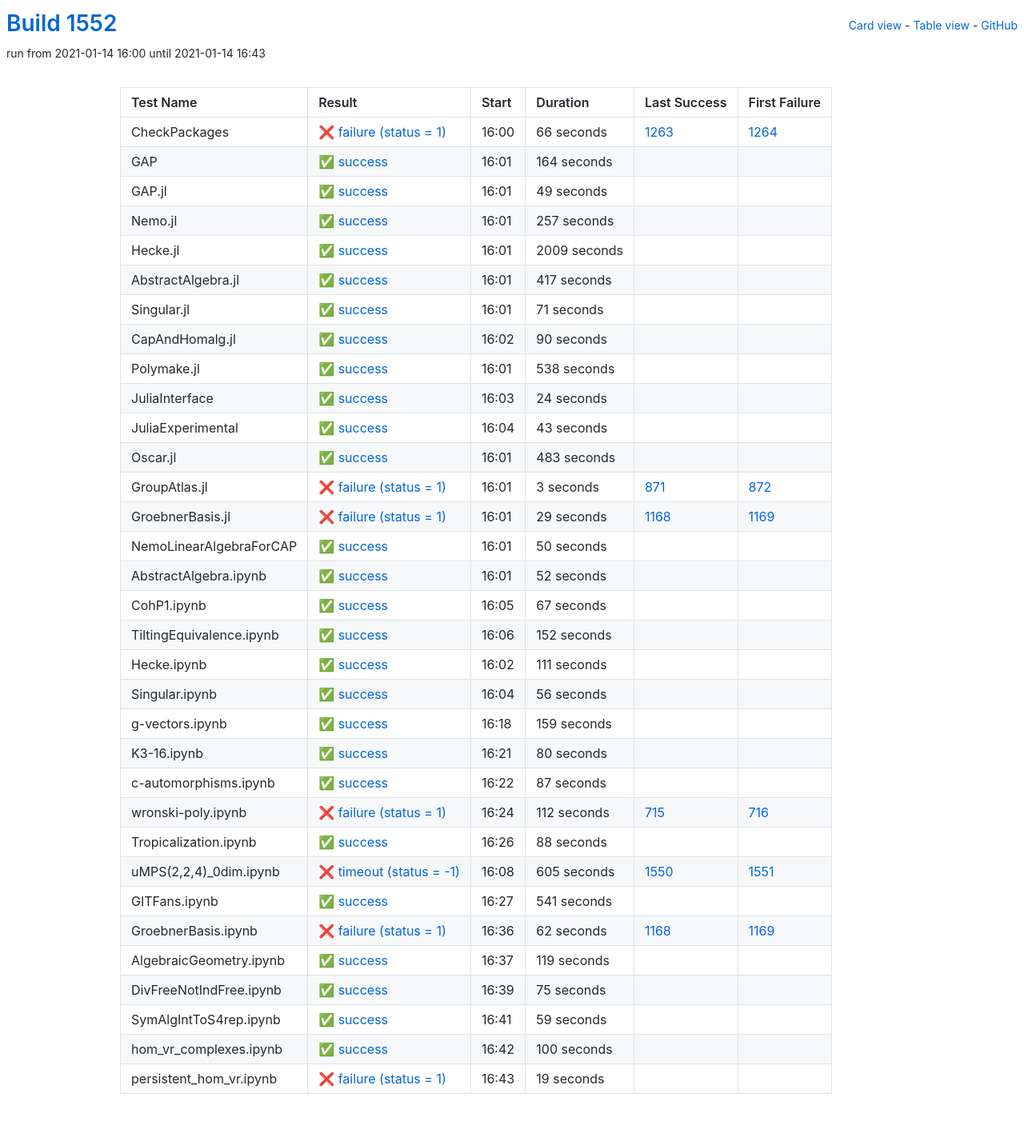
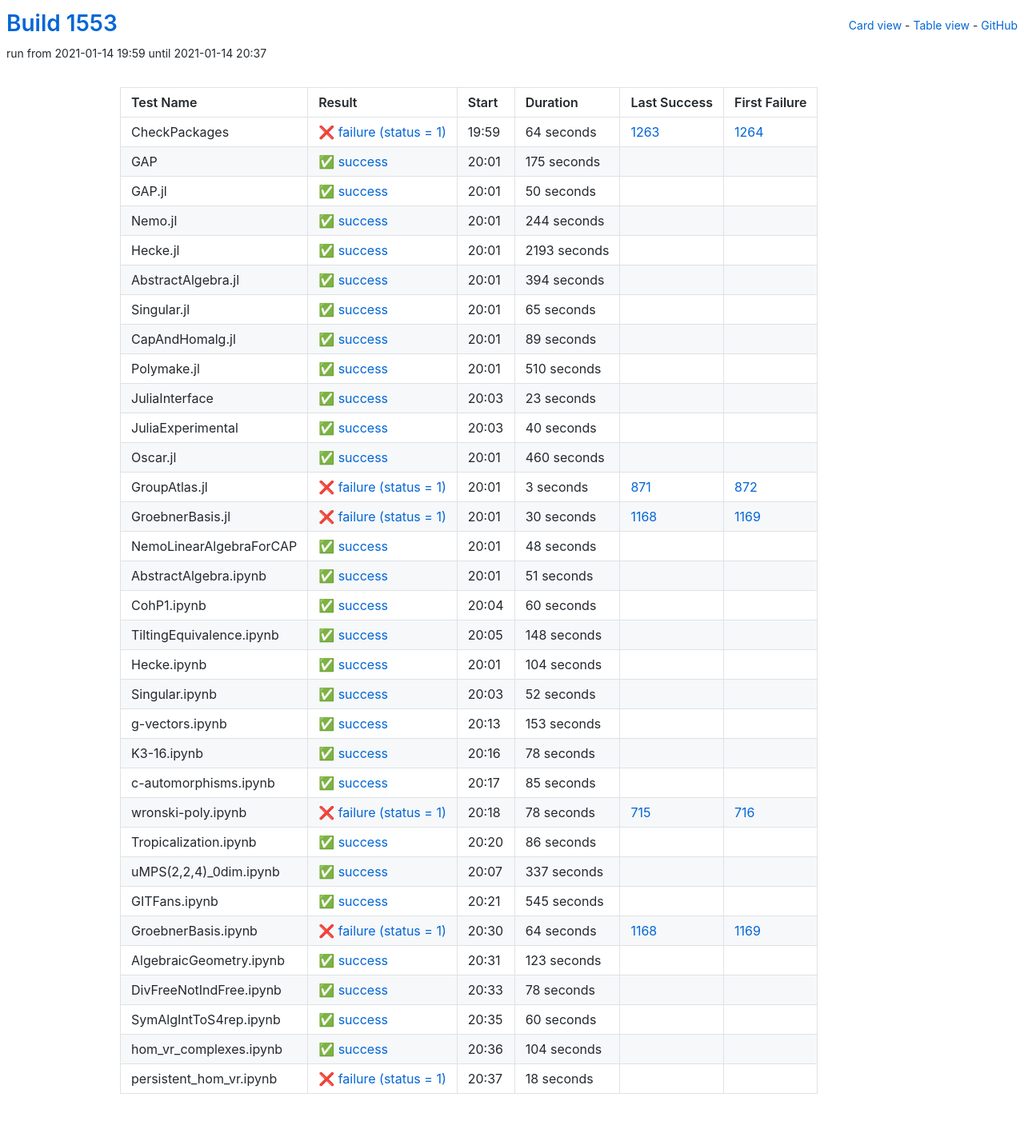
Before and after one commit to oscar-system/oscar-ci-status-stable, a Jekyll site: the page built from table.html, in a window 1280 px wide. Shown: the whole page at 80% size. Built offline with Jekyll 4.4.1, drawn with Linux system fonts in a browser that asks for light colours.

Commit message:
Build #1553

```diff
--- a/_data/ci.yml
+++ b/_data/ci.yml
@@ -1,6 +1,6 @@
 ---
-build: 1552
-build_url: https://oscarci.mathematik.uni-kl.de/job/oscar-stable/1552/
+build: 1553
+build_url: https://oscarci.mathematik.uni-kl.de/job/oscar-stable/1553/
 job: oscar-stable
 organization: oscar-system
 repo: oscar-ci-status-stable
@@ -8,152 +8,152 @@ repourl: https://github.com/oscar-system/oscar-ci-status-stable
 tests:
 - name: CheckPackages
   id: checkpackages
-  log: https://oscarci.mathematik.uni-kl.de/job/oscar-stable/1552/artifact/logs/build-1552/CheckPackages.log
-  start: 2021-01-14 16:00
+  log: https://oscarci.mathematik.uni-kl.de/job/oscar-stable/1553/artifact/logs/build-1553/CheckPackages.log
+  start: 2021-01-14 19:59
   success: false
   exitcode: 1
   status: failure
-  duration: 66
+  duration: 64
   last_success: 1263
   last_success_url: https://oscarci.mathematik.uni-kl.de/job/oscar-stable/1263/
   first_failure: 1264
   first_failure_url: https://oscarci.mathematik.uni-kl.de/job/oscar-stable/1264/
 - name: GAP
   id: gap
-  log: https://oscarci.mathematik.uni-kl.de/job/oscar-stable/1552/artifact/logs/build-1552/GAP.log
-  start: 2021-01-14 16:01
+  log: https://oscarci.mathematik.uni-kl.de/job/oscar-stable/1553/artifact/logs/build-1553/GAP.log
+  start: 2021-01-14 20:01
   success: true
   exitcode: 0
   status: success
-  duration: 164
+  duration: 175
   last_success: false
   last_success_url:
   first_failure: false
   first_failure_url:
 - name: GAP.jl
   id: gap-jl
-  log: https://oscarci.mathematik.uni-kl.de/job/oscar-stable/1552/artifact/logs/build-1552/GAP.jl.log
-  start: 2021-01-14 16:01
+  log: https://oscarci.mathematik.uni-kl.de/job/oscar-stable/1553/artifact/logs/build-1553/GAP.jl.log
+  start: 2021-01-14 20:01
   success: true
   exitcode: 0
   status: success
-  duration: 49
+  duration: 50
   last_success: false
   last_success_url:
   first_failure: false
   first_failure_url:
 - name: Nemo.jl
   id: nemo-jl
-  log: https://oscarci.mathematik.uni-kl.de/job/oscar-stable/1552/artifact/logs/build-1552/Nemo.jl.log
-  start: 2021-01-14 16:01
+  log: https://oscarci.mathematik.uni-kl.de/job/oscar-stable/1553/artifact/logs/build-1553/Nemo.jl.log
+  start: 2021-01-14 20:01
   success: true
   exitcode: 0
   status: success
-  duration: 257
+  duration: 244
   last_success: false
   last_success_url:
   first_failure: false
   first_failure_url:
 - name: Hecke.jl
   id: hecke-jl
-  log: https://oscarci.mathematik.uni-kl.de/job/oscar-stable/1552/artifact/logs/build-1552/Hecke.jl.log
-  start: 2021-01-14 16:01
+  log: https://oscarci.mathematik.uni-kl.de/job/oscar-stable/1553/artifact/logs/build-1553/Hecke.jl.log
+  start: 2021-01-14 20:01
   success: true
   exitcode: 0
   status: success
-  duration: 2009
+  duration: 2193
   last_success: false
   last_success_url:
   first_failure: false
   first_failure_url:
 - name: AbstractAlgebra.jl
   id: abstractalgebra-jl
-  log: https://oscarci.mathematik.uni-kl.de/job/oscar-stable/1552/artifact/logs/build-1552/AbstractAlgebra.jl.log
-  start: 2021-01-14 16:01
+  log: https://oscarci.mathematik.uni-kl.de/job/oscar-stable/1553/artifact/logs/build-1553/AbstractAlgebra.jl.log
+  start: 2021-01-14 20:01
   success: true
   exitcode: 0
   status: success
-  duration: 417
+  duration: 394
   last_success: false
   last_success_url:
   first_failure: false
   first_failure_url:
 - name: Singular.jl
   id: singular-jl
-  log: https://oscarci.mathematik.uni-kl.de/job/oscar-stable/1552/artifact/logs/build-1552/Singular.jl.log
-  start: 2021-01-14 16:01
+  log: https://oscarci.mathematik.uni-kl.de/job/oscar-stable/1553/artifact/logs/build-1553/Singular.jl.log
+  start: 2021-01-14 20:01
   success: true
   exitcode: 0
   status: success
-  duration: 71
+  duration: 65
   last_success: false
   last_success_url:
   first_failure: false
   first_failure_url:
 - name: CapAndHomalg.jl
   id: capandhomalg-jl
-  log: https://oscarci.mathematik.uni-kl.de/job/oscar-stable/1552/artifact/logs/build-1552/CapAndHomalg.jl.log
-  start: 2021-01-14 16:02
+  log: https://oscarci.mathematik.uni-kl.de/job/oscar-stable/1553/artifact/logs/build-1553/CapAndHomalg.jl.log
+  start: 2021-01-14 20:01
   success: true
   exitcode: 0
   status: success
-  duration: 90
+  duration: 89
   last_success: false
   last_success_url:
   first_failure: false
   first_failure_url:
 - name: Polymake.jl
   id: polymake-jl
-  log: https://oscarci.mathematik.uni-kl.de/job/oscar-stable/1552/artifact/logs/build-1552/Polymake.jl.log
-  start: 2021-01-14 16:01
+  log: https://oscarci.mathematik.uni-kl.de/job/oscar-stable/1553/artifact/logs/build-1553/Polymake.jl.log
+  start: 2021-01-14 20:01
   success: true
   exitcode: 0
   status: success
-  duration: 538
+  duration: 510
   last_success: false
   last_success_url:
   first_failure: false
   first_failure_url:
 - name: JuliaInterface
   id: juliainterface
-  log: https://oscarci.mathematik.uni-kl.de/job/oscar-stable/1552/artifact/logs/build-1552/JuliaInterface.log
-  start: 2021-01-14 16:03
+  log: https://oscarci.mathematik.uni-kl.de/job/oscar-stable/1553/artifact/logs/build-1553/JuliaInterface.log
+  start: 2021-01-14 20:03
   success: true
   exitcode: 0
   status: success
-  duration: 24
+  duration: 23
   last_success: false
   last_success_url:
   first_failure: false
   first_failure_url:
 - name: JuliaExperimental
   id: juliaexperimental
-  log: https://oscarci.mathematik.uni-kl.de/job/oscar-stable/1552/artifact/logs/build-1552/JuliaExperimental.log
-  start: 2021-01-14 16:04
+  log: https://oscarci.mathematik.uni-kl.de/job/oscar-stable/1553/artifact/logs/build-1553/JuliaExperimental.log
+  start: 2021-01-14 20:03
   success: true
   exitcode: 0
   status: success
-  duration: 43
+  duration: 40
   last_success: false
   last_success_url:
   first_failure: false
   first_failure_url:
 - name: Oscar.jl
   id: oscar-jl
-  log: https://oscarci.mathematik.uni-kl.de/job/oscar-stable/1552/artifact/logs/build-1552/Oscar.jl.log
-  start: 2021-01-14 16:01
+  log: https://oscarci.mathematik.uni-kl.de/job/oscar-stable/1553/artifact/logs/build-1553/Oscar.jl.log
+  start: 2021-01-14 20:01
   success: true
   exitcode: 0
   status: success
-  duration: 483
+  duration: 460
   last_success: false
   last_success_url:
   first_failure: false
   first_failure_url:
 - name: GroupAtlas.jl
   id: groupatlas-jl
-  log: https://oscarci.mathematik.uni-kl.de/job/oscar-stable/1552/artifact/logs/build-1552/GroupAtlas.jl.log
-  start: 2021-01-14 16:01
+  log: https://oscarci.mathematik.uni-kl.de/job/oscar-stable/1553/artifact/logs/build-1553/GroupAtlas.jl.log
+  start: 2021-01-14 20:01
   success: false
   exitcode: 1
   status: failure
@@ -164,32 +164,80 @@ tests:
   first_failure_url: https://oscarci.mathematik.uni-kl.de/job/oscar-stable/872/
 - name: GroebnerBasis.jl
   id: groebnerbasis-jl
-  log: https://oscarci.mathematik.uni-kl.de/job/oscar-stable/1552/artifact/logs/build-1552/GroebnerBasis.jl.log
-  start: 2021-01-14 16:01
+  log: https://oscarci.mathematik.uni-kl.de/job/oscar-stable/1553/artifact/logs/build-1553/GroebnerBasis.jl.log
+  start: 2021-01-14 20:01
   success: false
   exitcode: 1
   status: failure
-  duration: 29
+  duration: 30
   last_success: 1168
   last_success_url: https://oscarci.mathematik.uni-kl.de/job/oscar-stable/1168/
   first_failure: 1169
   first_failure_url: https://oscarci.mathematik.uni-kl.de/job/oscar-stable/1169/
 - name: NemoLinearAlgebraForCAP
   id: nemolinearalgebraforcap
-  log: https://oscarci.mathematik.uni-kl.de/job/oscar-stable/1552/artifact/logs/build-1552/NemoLinearAlgebraForCAP.log
-  start: 2021-01-14 16:01
+  log: https://oscarci.mathematik.uni-kl.de/job/oscar-stable/1553/artifact/logs/build-1553/NemoLinearAlgebraForCAP.log
+  start: 2021-01-14 20:01
   success: true
   exitcode: 0
   status: success
-  duration: 50
+  duration: 48
   last_success: false
   last_success_url:
   first_failure: false
   first_failure_url:
 - name: AbstractAlgebra.ipynb
   id: abstractalgebra-ipynb
-  log: https://oscarci.mathematik.uni-kl.de/job/oscar-stable/1552/artifact/logs/build-1552/AbstractAlgebra.ipynb.log
-  start: 2021-01-14 16:01
+  log: https://oscarci.mathematik.uni-kl.de/job/oscar-stable/1553/artifact/logs/build-1553/AbstractAlgebra.ipynb.log
+  start: 2021-01-14 20:01
+  success: true
+  exitcode: 0
+  status: success
+  duration: 51
+  last_success: false
+  last_success_url:
+  first_failure: false
+  first_failure_url:
+- name: CohP1.ipynb
+  id: cohp1-ipynb
+  log: https://oscarci.mathematik.uni-kl.de/job/oscar-stable/1553/artifact/logs/build-1553/CohP1.ipynb.log
+  start: 2021-01-14 20:04
+  success: true
+  exitcode: 0
+  status: success
+  duration: 60
+  last_success: false
+  last_success_url:
+  first_failure: false
+  first_failure_url:
+- name: TiltingEquivalence.ipynb
+  id: tiltingequivalence-ipynb
+  log: https://oscarci.mathematik.uni-kl.de/job/oscar-stable/1553/artifact/logs/build-1553/TiltingEquivalence.ipynb.log
+  start: 2021-01-14 20:05
+  success: true
+  exitcode: 0
+  status: success
+  duration: 148
+  last_success: false
+  last_success_url:
+  first_failure: false
+  first_failure_url:
+- name: Hecke.ipynb
+  id: hecke-ipynb
+  log: https://oscarci.mathematik.uni-kl.de/job/oscar-stable/1553/artifact/logs/build-1553/Hecke.ipynb.log
+  start: 2021-01-14 20:01
+  success: true
+  exitcode: 0
+  status: success
+  duration: 104
+  last_success: false
+  last_success_url:
+  first_failure: false
+  first_failure_url:
+- name: Singular.ipynb
+  id: singular-ipynb
+  log: https://oscarci.mathematik.uni-kl.de/job/oscar-stable/1553/artifact/logs/build-1553/Singular.ipynb.log
+  start: 2021-01-14 20:03
   success: true
   exitcode: 0
   status: success
@@ -198,206 +246,158 @@ tests:
   last_success_url:
   first_failure: false
   first_failure_url:
-- name: CohP1.ipynb
-  id: cohp1-ipynb
-  log: https://oscarci.mathematik.uni-kl.de/job/oscar-stable/1552/artifact/logs/build-1552/CohP1.ipynb.log
-  start: 2021-01-14 16:05
+- name: g-vectors.ipynb
+  id: g-vectors-ipynb
+  log: https://oscarci.mathematik.uni-kl.de/job/oscar-stable/1553/artifact/logs/build-1553/g-vectors.ipynb.log
+  start: 2021-01-14 20:13
   success: true
   exitcode: 0
   status: success
-  duration: 67
-  last_success: false
-  last_success_url:
-  first_failure: false
-  first_failure_url:
-- name: TiltingEquivalence.ipynb
-  id: tiltingequivalence-ipynb
-  log: https://oscarci.mathematik.uni-kl.de/job/oscar-stable/1552/artifact/logs/build-1552/TiltingEquivalence.ipynb.log
-  start: 2021-01-14 16:06
-  success: true
-  exitcode: 0
-  status: success
-  duration: 152
-  last_success: false
-  last_success_url:
-  first_failure: false
-  first_failure_url:
-- name: Hecke.ipynb
-  id: hecke-ipynb
-  log: https://oscarci.mathematik.uni-kl.de/job/oscar-stable/1552/artifact/logs/build-1552/Hecke.ipynb.log
-  start: 2021-01-14 16:02
-  success: true
-  exitcode: 0
-  status: success
-  duration: 111
-  last_success: false
-  last_success_url:
-  first_failure: false
-  first_failure_url:
-- name: Singular.ipynb
-  id: singular-ipynb
-  log: https://oscarci.mathematik.uni-kl.de/job/oscar-stable/1552/artifact/logs/build-1552/Singular.ipynb.log
-  start: 2021-01-14 16:04
-  success: true
-  exitcode: 0
-  status: success
-  duration: 56
-  last_success: false
-  last_success_url:
-  first_failure: false
-  first_failure_url:
-- name: g-vectors.ipynb
-  id: g-vectors-ipynb
-  log: https://oscarci.mathematik.uni-kl.de/job/oscar-stable/1552/artifact/logs/build-1552/g-vectors.ipynb.log
-  start: 2021-01-14 16:18
-  success: true
-  exitcode: 0
-  status: success
-  duration: 159
+  duration: 153
   last_success: false
   last_success_url:
   first_failure: false
   first_failure_url:
 - name: K3-16.ipynb
   id: k3-16-ipynb
-  log: https://oscarci.mathematik.uni-kl.de/job/oscar-stable/1552/artifact/logs/build-1552/K3-16.ipynb.log
-  start: 2021-01-14 16:21
+  log: https://oscarci.mathematik.uni-kl.de/job/oscar-stable/1553/artifact/logs/build-1553/K3-16.ipynb.log
+  start: 2021-01-14 20:16
   success: true
   exitcode: 0
   status: success
-  duration: 80
+  duration: 78
   last_success: false
   last_success_url:
   first_failure: false
   first_failure_url:
 - name: c-automorphisms.ipynb
   id: c-automorphisms-ipynb
-  log: https://oscarci.mathematik.uni-kl.de/job/oscar-stable/1552/artifact/logs/build-1552/c-automorphisms.ipynb.log
-  start: 2021-01-14 16:22
+  log: https://oscarci.mathematik.uni-kl.de/job/oscar-stable/1553/artifact/logs/build-1553/c-automorphisms.ipynb.log
+  start: 2021-01-14 20:17
   success: true
   exitcode: 0
   status: success
-  duration: 87
+  duration: 85
   last_success: false
   last_success_url:
   first_failure: false
   first_failure_url:
 - name: wronski-poly.ipynb
   id: wronski-poly-ipynb
-  log: https://oscarci.mathematik.uni-kl.de/job/oscar-stable/1552/artifact/logs/build-1552/wronski-poly.ipynb.log
-  start: 2021-01-14 16:24
+  log: https://oscarci.mathematik.uni-kl.de/job/oscar-stable/1553/artifact/logs/build-1553/wronski-poly.ipynb.log
+  start: 2021-01-14 20:18
   success: false
   exitcode: 1
   status: failure
-  duration: 112
+  duration: 78
   last_success: 715
   last_success_url: https://oscarci.mathematik.uni-kl.de/job/oscar-stable/715/
   first_failure: 716
   first_failure_url: https://oscarci.mathematik.uni-kl.de/job/oscar-stable/716/
 - name: Tropicalization.ipynb
   id: tropicalization-ipynb
-  log: https://oscarci.mathematik.uni-kl.de/job/oscar-stable/1552/artifact/logs/build-1552/Tropicalization.ipynb.log
-  start: 2021-01-14 16:26
+  log: https://oscarci.mathematik.uni-kl.de/job/oscar-stable/1553/artifact/logs/build-1553/Tropicalization.ipynb.log
+  start: 2021-01-14 20:20
   success: true
   exitcode: 0
   status: success
-  duration: 88
+  duration: 86
   last_success: false
   last_success_url:
   first_failure: false
   first_failure_url:
 - name: uMPS(2,2,4)_0dim.ipynb
   id: umps-2-2-4-0dim-ipynb
-  log: https://oscarci.mathematik.uni-kl.de/job/oscar-stable/1552/artifact/logs/build-1552/uMPS-2-2-4-_0dim.ipynb.log
-  start: 2021-01-14 16:08
-  success: false
-  exitcode: -1
-  status: timeout
-  duration: 605
-  last_success: 1550
-  last_success_url: https://oscarci.mathematik.uni-kl.de/job/oscar-stable/1550/
-  first_failure: 1551
-  first_failure_url: https://oscarci.mathematik.uni-kl.de/job/oscar-stable/1551/
-- name: GITFans.ipynb
-  id: gitfans-ipynb
-  log: https://oscarci.mathematik.uni-kl.de/job/oscar-stable/1552/artifact/logs/build-1552/GITFans.ipynb.log
-  start: 2021-01-14 16:27
+  log: https://oscarci.mathematik.uni-kl.de/job/oscar-stable/1553/artifact/logs/build-1553/uMPS-2-2-4-_0dim.ipynb.log
+  start: 2021-01-14 20:07
   success: true
   exitcode: 0
   status: success
-  duration: 541
+  duration: 337
+  last_success: false
+  last_success_url:
+  first_failure: false
+  first_failure_url:
+- name: GITFans.ipynb
+  id: gitfans-ipynb
+  log: https://oscarci.mathematik.uni-kl.de/job/oscar-stable/1553/artifact/logs/build-1553/GITFans.ipynb.log
+  start: 2021-01-14 20:21
+  success: true
+  exitcode: 0
+  status: success
+  duration: 545
   last_success: false
   last_success_url:
   first_failure: false
   first_failure_url:
 - name: GroebnerBasis.ipynb
   id: groebnerbasis-ipynb
-  log: https://oscarci.mathematik.uni-kl.de/job/oscar-stable/1552/artifact/logs/build-1552/GroebnerBasis.ipynb.log
-  start: 2021-01-14 16:36
+  log: https://oscarci.mathematik.uni-kl.de/job/oscar-stable/1553/artifact/logs/build-1553/GroebnerBasis.ipynb.log
+  start: 2021-01-14 20:30
   success: false
   exitcode: 1
   status: failure
-  duration: 62
+  duration: 64
   last_success: 1168
   last_success_url: https://oscarci.mathematik.uni-kl.de/job/oscar-stable/1168/
   first_failure: 1169
   first_failure_url: https://oscarci.mathematik.uni-kl.de/job/oscar-stable/1169/
 - name: AlgebraicGeometry.ipynb
   id: algebraicgeometry-ipynb
-  log: https://oscarci.mathematik.uni-kl.de/job/oscar-stable/1552/artifact/logs/build-1552/AlgebraicGeometry.ipynb.log
-  start: 2021-01-14 16:37
+  log: https://oscarci.mathematik.uni-kl.de/job/oscar-stable/1553/artifact/logs/build-1553/AlgebraicGeometry.ipynb.log
+  start: 2021-01-14 20:31
   success: true
   exitcode: 0
   status: success
-  duration: 119
+  duration: 123
   last_success: false
   last_success_url:
   first_failure: false
   first_failure_url:
 - name: DivFreeNotIndFree.ipynb
   id: divfreenotindfree-ipynb
-  log: https://oscarci.mathematik.uni-kl.de/job/oscar-stable/1552/artifact/logs/build-1552/DivFreeNotIndFree.ipynb.log
-  start: 2021-01-14 16:39
+  log: https://oscarci.mathematik.uni-kl.de/job/oscar-stable/1553/artifact/logs/build-1553/DivFreeNotIndFree.ipynb.log
+  start: 2021-01-14 20:33
   success: true
   exitcode: 0
   status: success
-  duration: 75
+  duration: 78
   last_success: false
   last_success_url:
   first_failure: false
   first_failure_url:
 - name: SymAlgIntToS4rep.ipynb
   id: symalginttos4rep-ipynb
-  log: https://oscarci.mathematik.uni-kl.de/job/oscar-stable/1552/artifact/logs/build-1552/SymAlgIntToS4rep.ipynb.log
-  start: 2021-01-14 16:41
+  log: https://oscarci.mathematik.uni-kl.de/job/oscar-stable/1553/artifact/logs/build-1553/SymAlgIntToS4rep.ipynb.log
+  start: 2021-01-14 20:35
   success: true
   exitcode: 0
   status: success
-  duration: 59
+  duration: 60
   last_success: false
   last_success_url:
   first_failure: false
   first_failure_url:
 - name: hom_vr_complexes.ipynb
   id: hom-vr-complexes-ipynb
-  log: https://oscarci.mathematik.uni-kl.de/job/oscar-stable/1552/artifact/logs/build-1552/hom_vr_complexes.ipynb.log
-  start: 2021-01-14 16:42
+  log: https://oscarci.mathematik.uni-kl.de/job/oscar-stable/1553/artifact/logs/build-1553/hom_vr_complexes.ipynb.log
+  start: 2021-01-14 20:36
   success: true
   exitcode: 0
   status: success
-  duration: 100
+  duration: 104
   last_success: false
   last_success_url:
   first_failure: false
   first_failure_url:
 - name: persistent_hom_vr.ipynb
   id: persistent-hom-vr-ipynb
-  log: https://oscarci.mathematik.uni-kl.de/job/oscar-stable/1552/artifact/logs/build-1552/persistent_hom_vr.ipynb.log
-  start: 2021-01-14 16:43
+  log: https://oscarci.mathematik.uni-kl.de/job/oscar-stable/1553/artifact/logs/build-1553/persistent_hom_vr.ipynb.log
+  start: 2021-01-14 20:37
   success: false
   exitcode: 1
   status: failure
-  duration: 19
+  duration: 18
   last_success: false
   last_success_url:
   first_failure: false
```
Also changed, not shown: README.md.
